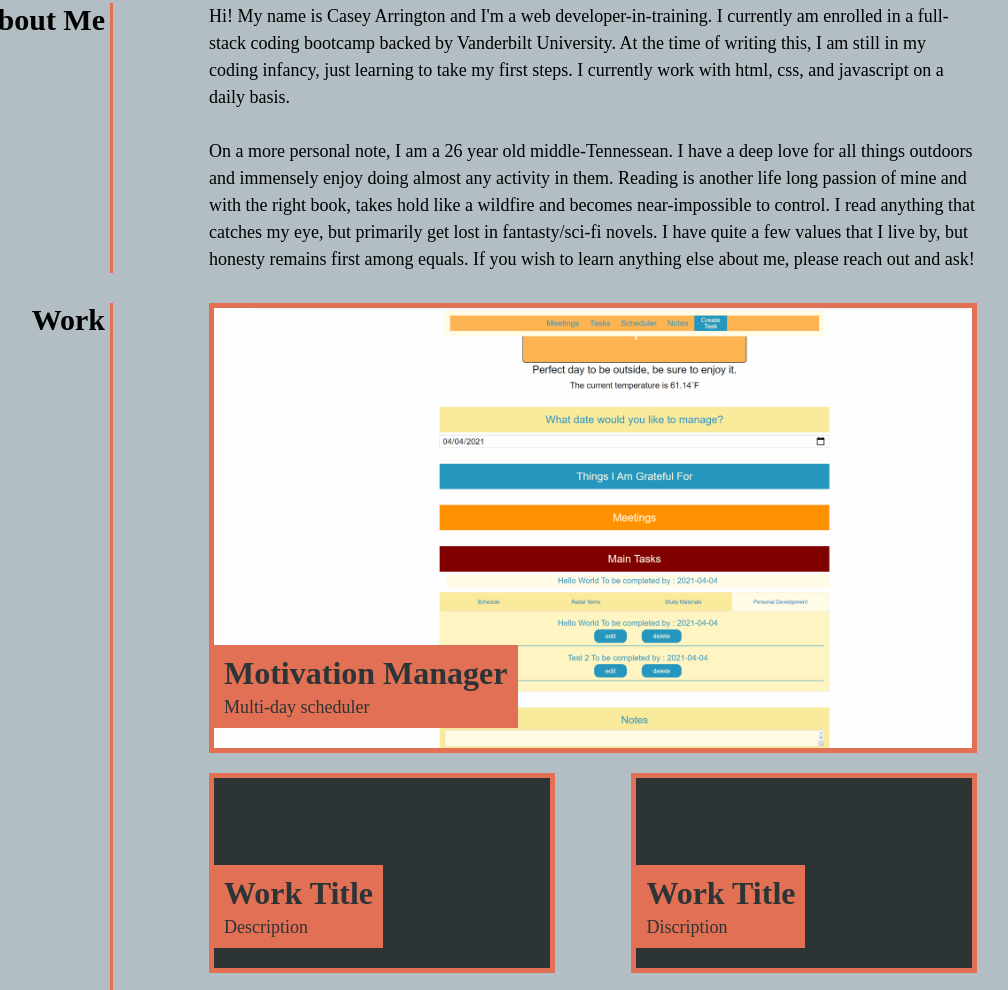
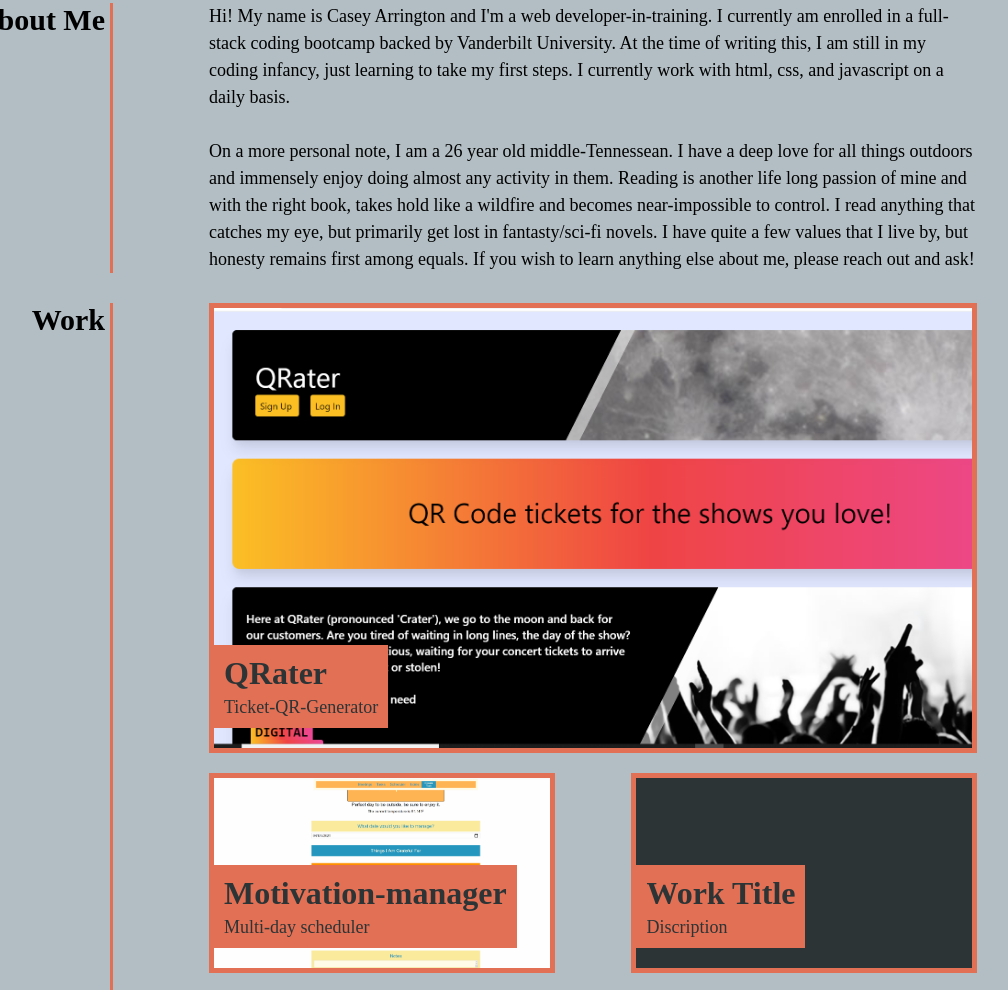
Before and after one commit to carrington13/portfolio-casey, a plain HTML site: page index.html in a window 1280 px wide. Shown: the part 384-1374 px from the top of the page, without its empty margins (143-1151 px from the left). Drawn offline with Linux system fonts and the light colour scheme.

Commit message:
add 2nd project

```diff
--- a/assets/css/style.css
+++ b/assets/css/style.css
@@ -172,6 +172,11 @@ header a {
 }
 
 #card-1 {
+    background-image: url(../images/qrater.png);
+    background-size: cover;
+}
+
+#card-2 {
     background-image: url(../images/motivation-manager.png);
     background-size: cover;
 }
--- a/index.html
+++ b/index.html
@@ -62,18 +62,17 @@
         <h2 class="section-title">Work</h2>
         <div class="cards flex-with-wrap">
             <!-- Using John's repo's link until I copy it -->
-            <a href="https://johnbanas.github.io/motivation-manager/" target="blank" id="card-1" class="card">
+            <a href="https://calm-escarpment-47526.herokuapp.com/" target="blank" id="card-1" class="card">
                 <div id="card-big">
-                    <h3>Motivation Manager</h3>
-                    Multi-day scheduler
+                    <h3>QRater</h3>
+                    Ticket-QR-Generator
                 </div>
             </a>
-
             <div class="card-grid flex-with-wrap">
-                <a href="" id="card-2" class="card">
+                <a href="https://johnbanas.github.io/motivation-manager/" id="card-2" class="card">
                     <div>
-                        <h3>Work Title</h3>
-                        Description
+                        <h3>Motivation-manager</h3>
+                        Multi-day scheduler
                     </div>
                 </a>
 
```
Also changed, not shown: assets/images/qrater.png (added).
